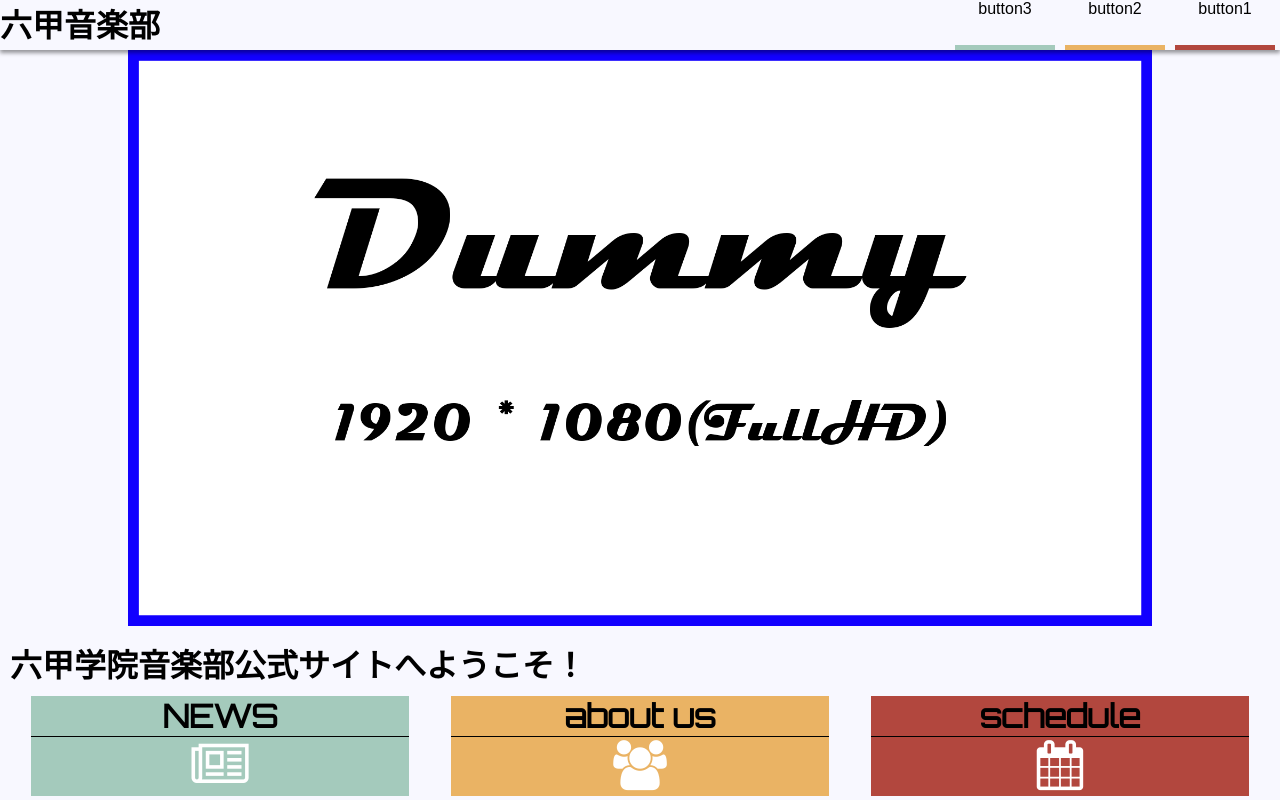
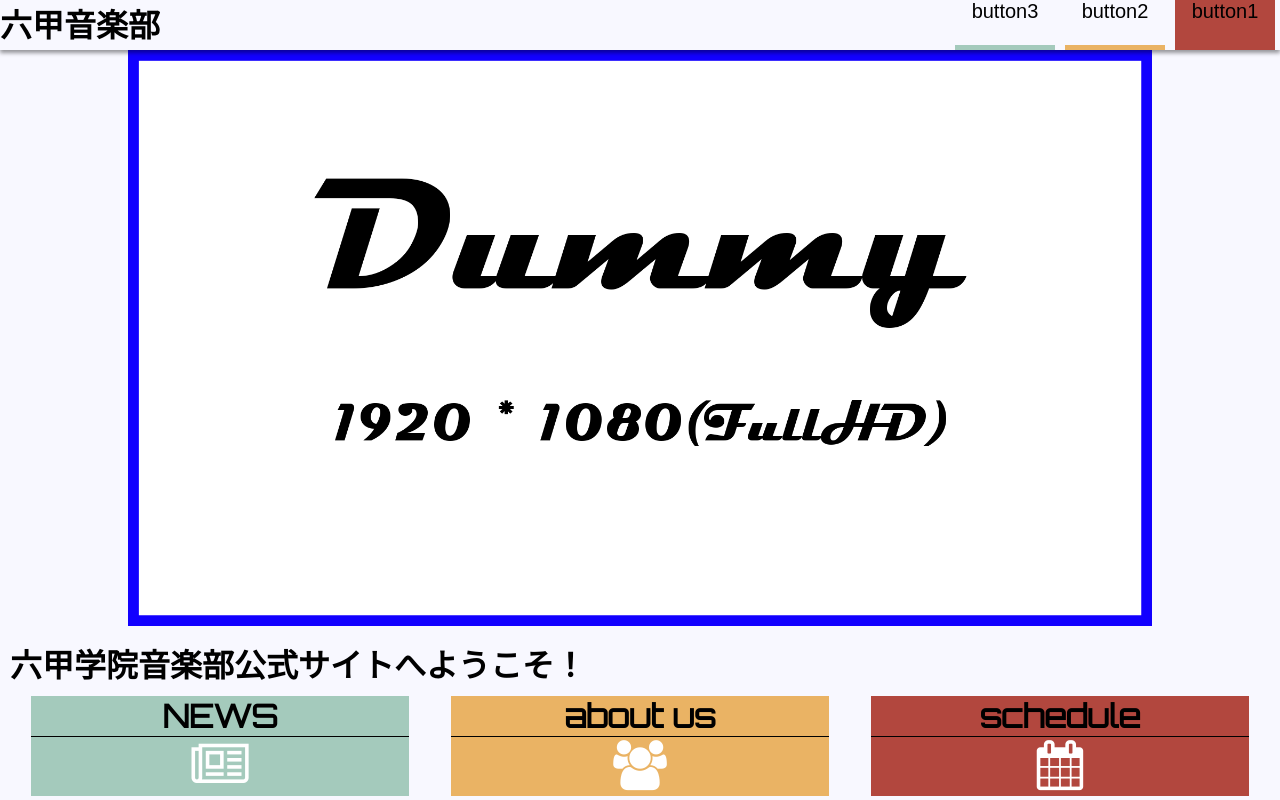
Before and after one commit to Happa8/MusicClubSite, a plain HTML site: page index.html in a window 1280 px wide. In both pictures the pointer is over the link "button1". Shown: the top 800 px of the page. Drawn offline with Linux system fonts and the light colour scheme.

Commit message:
buttonhover

```diff
--- a/sytle.css
+++ b/sytle.css
@@ -33,6 +33,8 @@ header h1{
     overflow: hidden;
 }
 
+
+
 #headerbuttons{
     float: right;
     margin-left: 5px;
@@ -42,11 +44,20 @@ header h1{
     text-decoration: none;
     color: black;
     height: 90%;
+    font-size: 20px
 
+}
+
+#headerbuttons:hover{
+    transition: 0.5s;
 }
 
 .button_1{
     border-bottom: 10px solid #b2473e;
+}
+
+.button_1:hover{
+    background-color: #b2473e;
 }
 
 .button_2{
@@ -54,8 +65,16 @@ header h1{
 
 }
 
+.button_2:hover{
+    background-color: #eab364;
+}
+
 .button_3{
     border-bottom: 10px solid #a4cabc;
+}
+
+.button_3:hover{
+    background-color: #a4cabc;
 }
 
 
@@ -132,7 +151,7 @@ header h1{
 }
 
 .topnews{
-    margin: 10px;
+    margin: 20px;
     height:500px;
     width: 60%;
     background-image:url(cork.jpg);
```
